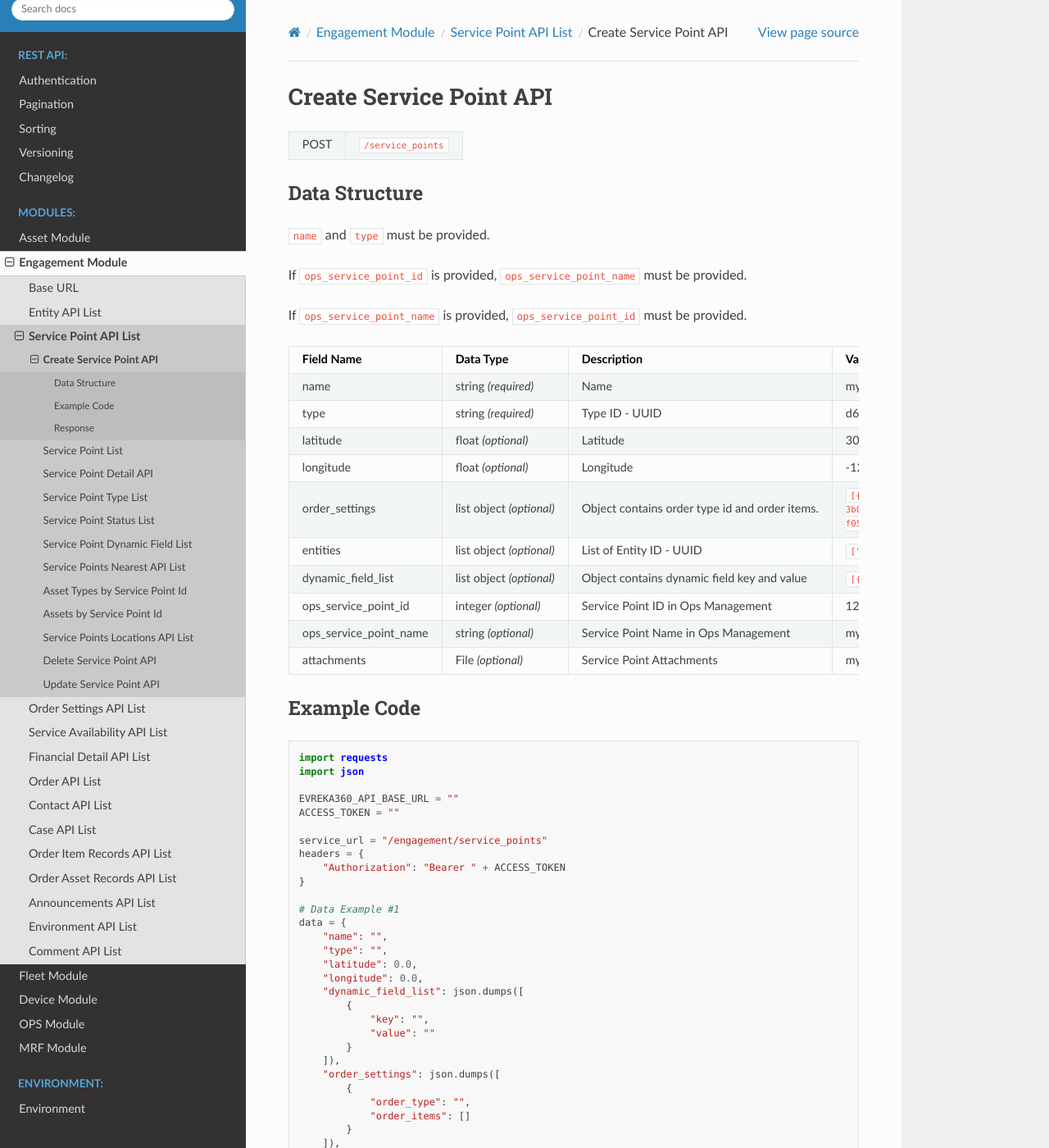
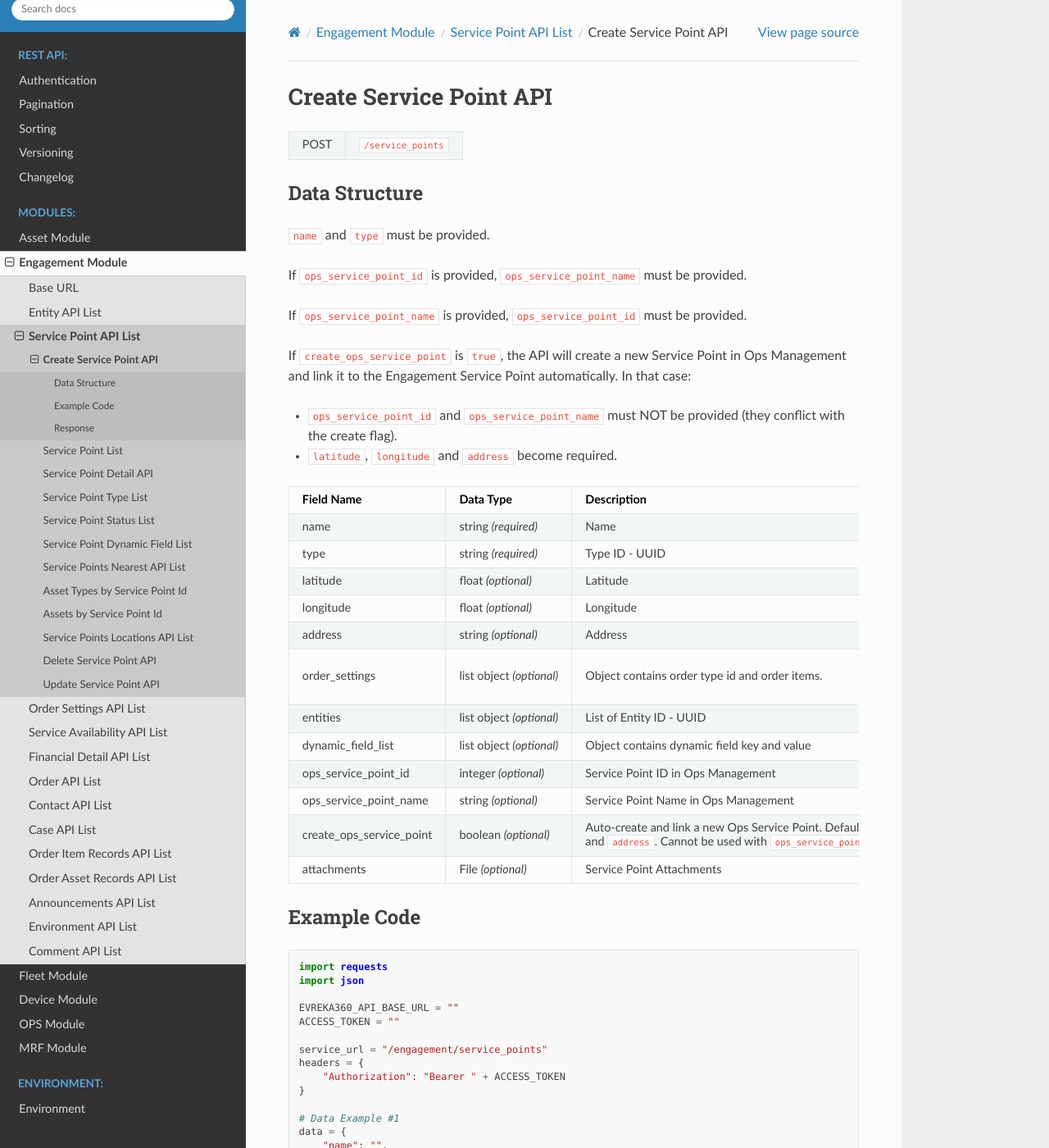
Before and after one commit to evrekadev/evreka-api-doc, a Sphinx documentation site: the page built from source/engagement/service_point/create.rst, in a window 1280 px wide and 1400 px high. Shown: the whole window at 82% size. Built offline with Sphinx 7.4.7 and the Read the Docs theme 3.1.0, drawn with Linux system fonts in a browser that asks for light colours; some of the changed text lies outside the part shown.

Commit message:
feature/wwf-create-ops-sp-w-flag
doc update

```diff
--- a/source/engagement/service_point/create.rst
+++ b/source/engagement/service_point/create.rst
@@ -16,33 +16,47 @@ If ``ops_service_point_id`` is provided, ``ops_service_point_name`` must be prov
 
 If ``ops_service_point_name`` is provided, ``ops_service_point_id`` must be provided.
 
+If ``create_ops_service_point`` is ``true``, the API will create a new Service Point in
+Ops Management and link it to the Engagement Service Point automatically. In that case:
+
+- ``ops_service_point_id`` and ``ops_service_point_name`` must NOT be provided (they conflict with the create flag).
+- ``latitude``, ``longitude`` and ``address`` become required.
+
 .. table::
     :width: 100%
 
-    +-------------------------+--------------------------------------------------------------+---------------------------------------------------+------------------------------------------------------------------------------------+
-    | Field Name              | Data Type                                                    | Description                                       | Value                                                                              |
-    +=========================+==============================================================+===================================================+====================================================================================+
-    | name                    | string *(required)*                                          | Name                                              | my_service_point                                                                   |
-    +-------------------------+--------------------------------------------------------------+---------------------------------------------------+------------------------------------------------------------------------------------+
-    | type                    | string *(required)*                                          | Type ID - UUID                                    | d666a904-5739-46c0-b70a-1cd57658a3f6                                               |
-    +-------------------------+--------------------------------------------------------------+---------------------------------------------------+------------------------------------------------------------------------------------+
-    | latitude                | float *(optional)*                                           | Latitude                                          | 30.12345                                                                           |
-    +-------------------------+--------------------------------------------------------------+---------------------------------------------------+------------------------------------------------------------------------------------+
-    | longitude               | float *(optional)*                                           | Longitude                                         | -12.1234                                                                           |
-    +-------------------------+--------------------------------------------------------------+---------------------------------------------------+------------------------------------------------------------------------------------+
-    | order_settings          | list object *(optional)*                                     | Object contains order type id and order items.    | ``[{"order_type":"07b31501-70f9-4d4c-8eb7-3b013ebe8d62",                           |
-    |                         |                                                              |                                                   | "order_items":["573806b5-f054-48a2-8043-c75a83be871e"]}]``                         |
-    +-------------------------+--------------------------------------------------------------+---------------------------------------------------+------------------------------------------------------------------------------------+
-    | entities                | list object *(optional)*                                     | List of Entity ID - UUID                          | ``["009f40a6-1dd5-4380-97b5-8b0d406ee45a"]``                                       |
-    +-------------------------+--------------------------------------------------------------+---------------------------------------------------+------------------------------------------------------------------------------------+
-    | dynamic_field_list      | list object *(optional)*                                     | Object contains dynamic field key and value       | ``[{"key":"numberField","value": 123}]``                                           |
-    +-------------------------+--------------------------------------------------------------+---------------------------------------------------+------------------------------------------------------------------------------------+
-    | ops_service_point_id    | integer *(optional)*                                         | Service Point ID in Ops Management                | 12345                                                                              |
-    +-------------------------+--------------------------------------------------------------+---------------------------------------------------+------------------------------------------------------------------------------------+
-    | ops_service_point_name  | string *(optional)*                                          | Service Point Name in Ops Management              | my_ops_service_point                                                               |
-    +-------------------------+--------------------------------------------------------------+---------------------------------------------------+------------------------------------------------------------------------------------+
-    | attachments             | File *(optional)*                                            | Service Point Attachments                         | my_attachment.png                                                                  |
-    +-------------------------+--------------------------------------------------------------+---------------------------------------------------+------------------------------------------------------------------------------------+
+    +---------------------------+--------------------------------------------------------------+---------------------------------------------------+------------------------------------------------------------------------------------+
+    | Field Name                | Data Type                                                    | Description                                       | Value                                                                              |
+    +===========================+==============================================================+===================================================+====================================================================================+
+    | name                      | string *(required)*                                          | Name                                              | my_service_point                                                                   |
+    +---------------------------+--------------------------------------------------------------+---------------------------------------------------+------------------------------------------------------------------------------------+
+    | type                      | string *(required)*                                          | Type ID - UUID                                    | d666a904-5739-46c0-b70a-1cd57658a3f6                                               |
+    +---------------------------+--------------------------------------------------------------+---------------------------------------------------+------------------------------------------------------------------------------------+
+    | latitude                  | float *(optional)*                                           | Latitude                                          | 30.12345                                                                           |
+    +---------------------------+--------------------------------------------------------------+---------------------------------------------------+------------------------------------------------------------------------------------+
+    | longitude                 | float *(optional)*                                           | Longitude                                         | -12.1234                                                                           |
+    +---------------------------+--------------------------------------------------------------+---------------------------------------------------+------------------------------------------------------------------------------------+
+    | address                   | string *(optional)*                                          | Address                                           | "123 Example St, Example City"                                                     |
+    +---------------------------+--------------------------------------------------------------+---------------------------------------------------+------------------------------------------------------------------------------------+
+    | order_settings            | list object *(optional)*                                     | Object contains order type id and order items.    | ``[{"order_type":"07b31501-70f9-4d4c-8eb7-3b013ebe8d62",                           |
+    |                           |                                                              |                                                   | "order_items":["573806b5-f054-48a2-8043-c75a83be871e"]}]``                         |
+    +---------------------------+--------------------------------------------------------------+---------------------------------------------------+------------------------------------------------------------------------------------+
+    | entities                  | list object *(optional)*                                     | List of Entity ID - UUID                          | ``["009f40a6-1dd5-4380-97b5-8b0d406ee45a"]``                                       |
+    +---------------------------+--------------------------------------------------------------+---------------------------------------------------+------------------------------------------------------------------------------------+
+    | dynamic_field_list        | list object *(optional)*                                     | Object contains dynamic field key and value       | ``[{"key":"numberField","value": 123}]``                                           |
+    +---------------------------+--------------------------------------------------------------+---------------------------------------------------+------------------------------------------------------------------------------------+
+    | ops_service_point_id      | integer *(optional)*                                         | Service Point ID in Ops Management                | 12345                                                                              |
+    +---------------------------+--------------------------------------------------------------+---------------------------------------------------+------------------------------------------------------------------------------------+
+    | ops_service_point_name    | string *(optional)*                                          | Service Point Name in Ops Management              | my_ops_service_point                                                               |
+    +---------------------------+--------------------------------------------------------------+---------------------------------------------------+------------------------------------------------------------------------------------+
+    | create_ops_service_point  | boolean *(optional)*                                         | Auto-create and link a new Ops Service Point.     | true                                                                               |
+    |                           |                                                              | Defaults to ``false``. Requires ``latitude``,     |                                                                                    |
+    |                           |                                                              | ``longitude`` and ``address``. Cannot be used     |                                                                                    |
+    |                           |                                                              | with ``ops_service_point_id`` /                   |                                                                                    |
+    |                           |                                                              | ``ops_service_point_name``.                       |                                                                                    |
+    +---------------------------+--------------------------------------------------------------+---------------------------------------------------+------------------------------------------------------------------------------------+
+    | attachments               | File *(optional)*                                            | Service Point Attachments                         | my_attachment.png                                                                  |
+    +---------------------------+--------------------------------------------------------------+---------------------------------------------------+------------------------------------------------------------------------------------+
 
 .. |br| raw:: html
 
@@ -85,7 +99,7 @@ Example Code
         "entities": json.dumps([])
     }
 
-    # Data Example #2
+    # Data Example #2 - link to an existing Ops Service Point
     data = {
         "name": "",
         "type": "",
@@ -104,8 +118,24 @@ Example Code
             }
         ]),
         "entities": json.dumps([]),
-        "ops_service_id": 12345,
-        "ops_service_name": ""
+        "ops_service_point_id": 12345,
+        "ops_service_point_name": ""
+    }
+
+    # Data Example #3 - auto-create and link a new Ops Service Point
+    # When create_ops_service_point is true, latitude, longitude and address
+    # are required and ops_service_point_id / ops_service_point_name must NOT
+    # be provided.
+    data = {
+        "name": "my_service_point",
+        "type": "d666a904-5739-46c0-b70a-1cd57658a3f6",
+        "latitude": 30.12345,
+        "longitude": -12.1234,
+        "address": "123 Example St, Example City",
+        "create_ops_service_point": True,
+        "dynamic_field_list": json.dumps([]),
+        "order_settings": json.dumps([]),
+        "entities": json.dumps([])
     }
 
     # File Data Example
```
